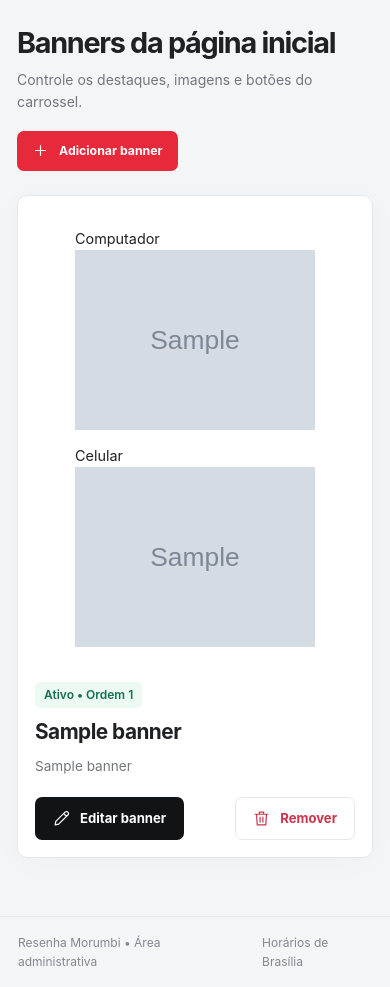
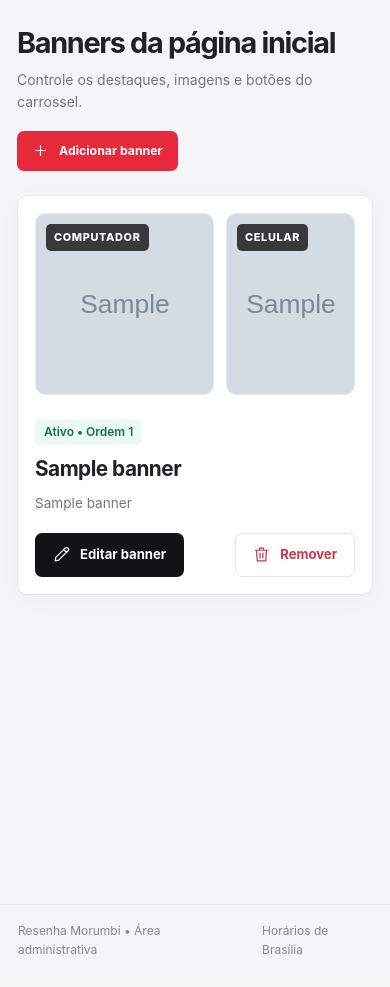
Before and after one commit to ZenithWe/camarote-resenha-morumbi, a Django app: page /painel/banners/ in a window 390 px wide. Shown: the part 66-1053 px from the top of the page. After the commit the page ends 1020 px from the top, so only its background shows below. Run offline with Django 5.2, Linux system fonts and the light colour scheme; a user stored in the database is signed in; tables that the repository leaves empty hold one stand-in row (values such as "Sample post"); grey boxes marked "Sample" are stand-in pictures; data that the repository does not hold is empty; parts of the project's set-up code (start-up, migrations or seed data) failed here and were passed over.

Commit message:
Estiliza previews e banners responsivos

```diff
--- a/static/css/style.css
+++ b/static/css/style.css
@@ -191,3 +191,17 @@
   .test-control-card .actions .btn,.test-control-card .actions form{width:100%}
   .test-control-card .actions form .btn{width:100%}
 }
+
+/* Banners responsivos desktop e mobile */
+.banner-manager{display:grid;grid-template-columns:minmax(300px,.9fr) 1.1fr;gap:24px;align-items:center}
+.banner-preview-grid{display:grid;grid-template-columns:1.55fr .75fr;gap:12px}
+.banner-preview-grid figure{margin:0;position:relative;overflow:hidden;border-radius:10px;background:#f1f2f4;border:1px solid var(--border);min-height:180px}
+.banner-preview-grid figure>span{position:absolute;z-index:2;left:10px;top:10px;background:#111c;color:#fff;padding:5px 8px;border-radius:5px;font-size:.68rem;font-weight:800;text-transform:uppercase;letter-spacing:.06em}
+.banner-preview-grid img{width:100%;height:100%;min-height:180px;object-fit:cover;display:block}
+.banner-preview-grid figure:last-child img{aspect-ratio:.8}
+.banner-mobile-fallback{height:100%;min-height:180px;display:grid;place-items:center;text-align:center;padding:20px;color:var(--muted);font-size:.78rem}
+@media(max-width:760px){
+  .banner-manager{grid-template-columns:1fr}
+  .banner-preview-grid{grid-template-columns:1fr .72fr}
+  .hero-image{object-position:center center}
+}
```
